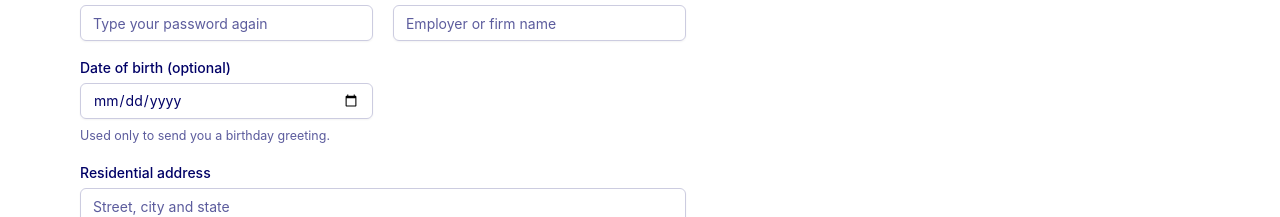
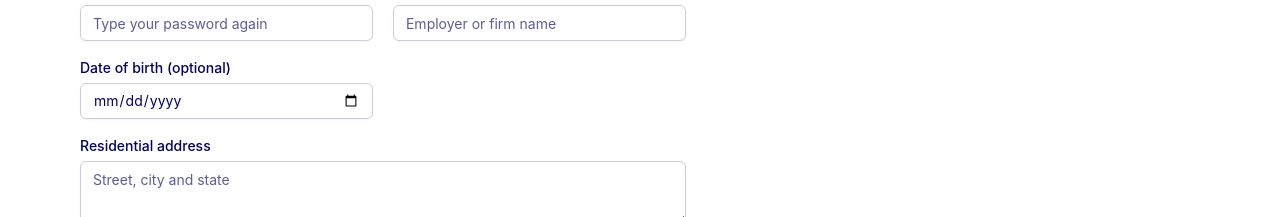
Before and after one commit to oluokunkabiru/iyanu-swan-abuja, a React (Vite) app in the folder frontend/: page /membership/register in a window 1280 px wide. Shown: the part 906-1123 px from the top of the page. Built offline with nearby package versions, Linux system fonts and the light colour scheme; no server answers.

Commit message:
Remove birthday greeting form disclosure

```diff
--- a/frontend/src/pages/MembershipRegister.tsx
+++ b/frontend/src/pages/MembershipRegister.tsx
@@ -147,9 +147,6 @@ export default function MembershipRegister() {
                 <div className="space-y-2">
                   <Label htmlFor="dateOfBirth">Date of birth (optional)</Label>
                   <Input id="dateOfBirth" name="dateOfBirth" type="date" autoComplete="bday" />
-                  <p className="text-[0.78rem] text-muted-foreground">
-                    Used only to send you a birthday greeting.
-                  </p>
                 </div>
                 <div className="space-y-2 sm:col-span-2">
                   <Label htmlFor="residentialAddress">Residential address</Label>
--- a/frontend/src/pages/members/Profile.tsx
+++ b/frontend/src/pages/members/Profile.tsx
@@ -226,9 +226,6 @@ export default function MembersProfile() {
               value={dateOfBirth}
               onChange={(e) => setDateOfBirth(e.target.value)}
             />
-            <p className="text-[0.78rem] text-muted-foreground">
-              Used only to send you a birthday greeting.
-            </p>
           </div>
           <div className="space-y-2">
             <Label htmlFor="profile-place-of-work">Place of work</Label>
```
